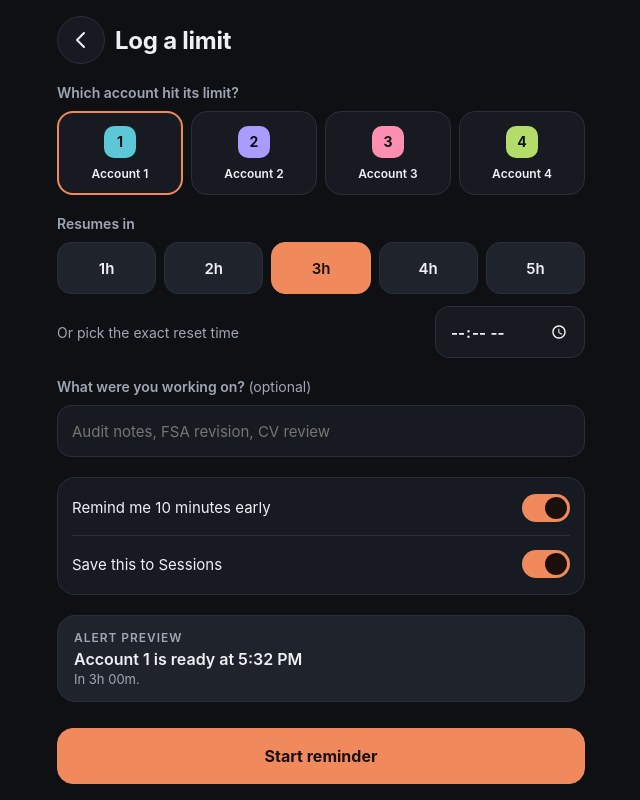
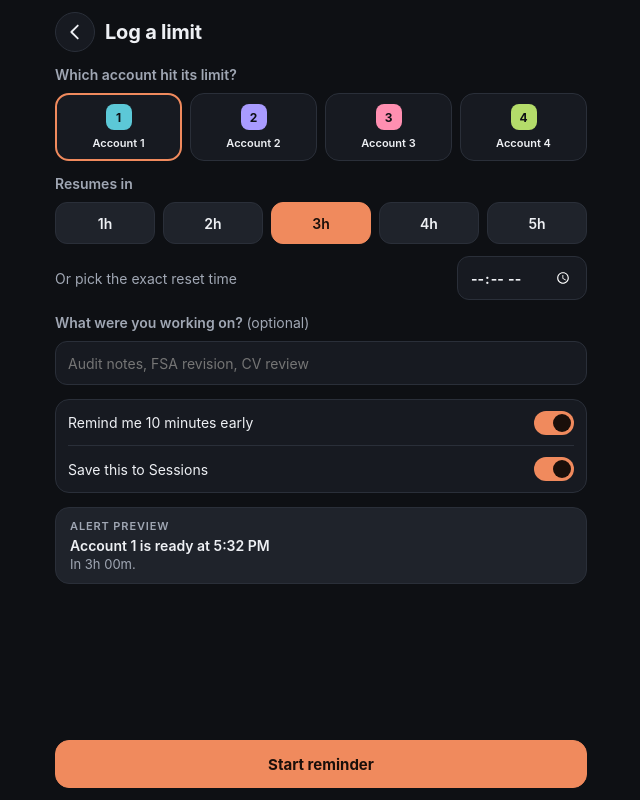
Before and after one commit to Lotuspro57/Reminder-bell, a website: page www/index.html in a window 1280 px wide. Both pictures are taken after a click on the button "Log a limit". Shown: the whole page, without its empty margins (319-959 px from the left). Drawn offline with Linux system fonts and the light colour scheme.

Commit message:
Add files via upload

```diff
--- a/www/index.html
+++ b/www/index.html
@@ -10,15 +10,15 @@
 :root[data-theme=light]{--bg:#F4F5F7;--sf:#FFFFFF;--sf2:#EEF0F4;--ln:#DDE1E8;--tx:#14171C;--mu:#5B6370;--ac:#C2501F;--acT:#FFFFFF;--ok:#1E7A45;--okBg:#DDF3E5;--wt:#8A5A00;--wtBg:#FBEBC8;--wk:#0E6B78;--wkBg:#D5EEF2;--bad:#C0392B;--nav:#FFFFFF;color-scheme:light}
 *{box-sizing:border-box;-webkit-tap-highlight-color:transparent}
 html,body{height:100%}
-body{margin:0;background:var(--bg);color:var(--tx);font-family:Inter,system-ui,-apple-system,"Segoe UI",Roboto,sans-serif;font-size:15px}
+body{margin:0;background:var(--bg);color:var(--tx);font-family:Inter,system-ui,-apple-system,"Segoe UI",Roboto,sans-serif;font-size:14px}
 button{font:inherit;color:inherit;background:none;border:0;padding:0;cursor:pointer}
 button:active,.tap:active{opacity:.7}
 input{font:inherit;color:var(--tx)}
 #app{display:flex;flex-direction:column;height:100dvh;max-width:560px;margin-inline:auto}
-#view{flex:1;overflow-y:auto;padding:calc(env(safe-area-inset-top) + 20px) 16px 20px;display:flex;flex-direction:column;gap:16px}
-h1{margin:0;font-size:28px;font-weight:700;letter-spacing:-.01em}
-h2{margin:0;font-size:15px;font-weight:600}
-.cap{font-size:12px;font-weight:600;letter-spacing:.08em;color:var(--mu);text-transform:uppercase}
+#view{flex:1;overflow-y:auto;padding:calc(env(safe-area-inset-top) + 14px) 14px 14px;display:flex;flex-direction:column;gap:12px}
+h1{margin:0;font-size:24px;font-weight:700;letter-spacing:-.01em}
+h2{margin:0;font-size:14px;font-weight:600}
+.cap{font-size:11px;font-weight:600;letter-spacing:.08em;color:var(--mu);text-transform:uppercase}
 .mu{color:var(--mu)}
 .num{font-variant-numeric:tabular-nums}
 .row{display:flex;align-items:center;gap:10px}
@@ -26,74 +26,78 @@ h2{margin:0;font-size:15px;font-weight:600}
 .sp{flex:1;min-width:0}
 
 /* nav */
-nav{display:flex;border-top:1px solid var(--ln);background:var(--nav);padding:6px 8px calc(env(safe-area-inset-bottom) + 8px)}
-nav button{flex:1;min-height:56px;display:flex;flex-direction:column;align-items:center;justify-content:center;gap:4px;font-size:12px;font-weight:500;color:var(--mu)}
+nav{display:flex;border-top:1px solid var(--ln);background:var(--nav);padding:4px 8px calc(env(safe-area-inset-bottom) + 6px)}
+nav button{flex:1;min-height:48px;display:flex;flex-direction:column;align-items:center;justify-content:center;gap:2px;font-size:11px;font-weight:500;color:var(--mu)}
 nav button.on{color:var(--ac);font-weight:700}
-nav svg,.ic{width:24px;height:24px;fill:none;stroke:currentColor;stroke-width:2;stroke-linecap:round;stroke-linejoin:round}
+nav svg,.ic{width:22px;height:22px;fill:none;stroke:currentColor;stroke-width:2;stroke-linecap:round;stroke-linejoin:round}
 
 /* cards */
-.card{background:var(--sf);border:1px solid var(--ln);border-radius:20px;padding:16px 18px}
-.acc{background:var(--sf);border:1px solid var(--ln);border-radius:18px;padding:12px 16px 14px;cursor:pointer;display:block;width:100%;text-align:left}
-.chip{flex:none;width:32px;height:32px;border-radius:10px;display:flex;align-items:center;justify-content:center;font-weight:700;font-size:14px;color:#0E1014}
-.pill{font-size:12px;font-weight:600;padding:4px 10px;border-radius:99px;background:var(--sf2);color:var(--mu)}
+.card{background:var(--sf);border:1px solid var(--ln);border-radius:16px;padding:12px 14px}
+.acc{background:var(--sf);border:1px solid var(--ln);border-radius:14px;padding:10px 12px 11px;cursor:pointer;display:block;width:100%;text-align:left}
+.chip{flex:none;width:26px;height:26px;border-radius:8px;display:flex;align-items:center;justify-content:center;font-weight:700;font-size:12px;color:#0E1014}
+.pill{font-size:11px;font-weight:600;padding:3px 9px;border-radius:99px;background:var(--sf2);color:var(--mu)}
 .pill.wait{background:var(--wtBg);color:var(--wt)}
 .pill.ready{background:var(--okBg);color:var(--ok)}
 .pill.work{background:var(--wkBg);color:var(--wk)}
-.big{font-size:28px;font-weight:700;font-variant-numeric:tabular-nums;line-height:1.15}
-.hero .big{font-size:46px;line-height:1}
-.bar{height:6px;border-radius:3px;background:var(--ln);margin-top:10px;overflow:hidden}
+.big{font-size:21px;font-weight:700;font-variant-numeric:tabular-nums;line-height:1.15}
+.hero .big{font-size:34px;line-height:1}
+.bar{height:5px;border-radius:3px;background:var(--ln);margin-top:8px;overflow:hidden}
 .bar i{display:block;height:100%;border-radius:3px}
-.btn{min-height:44px;padding:0 16px;border-radius:12px;background:var(--sf2);border:1px solid var(--ln);font-size:13px;font-weight:700;display:inline-flex;align-items:center;justify-content:center;gap:6px}
+.btn{min-height:38px;padding:0 13px;border-radius:10px;background:var(--sf2);border:1px solid var(--ln);font-size:12.5px;font-weight:700;display:inline-flex;align-items:center;justify-content:center;gap:6px}
 .btn.pri{background:var(--ac);border-color:var(--ac);color:var(--acT)}
-.btn.big2{min-height:56px;width:100%;border-radius:16px;font-size:16px}
-.fab{width:48px;height:48px;border-radius:24px;background:var(--ac);color:var(--acT);display:flex;align-items:center;justify-content:center}
+.btn.big2{min-height:48px;width:100%;border-radius:14px;font-size:15px}
+.fab{width:42px;height:42px;border-radius:21px;background:var(--ac);color:var(--acT);display:flex;align-items:center;justify-content:center}
 .fab .ic{stroke-width:2.4}
 .seg{display:grid;gap:8px}
-.opt{min-height:48px;border-radius:14px;background:var(--sf2);border:1px solid var(--ln);display:flex;align-items:center;justify-content:center;font-size:14px;font-weight:600}
+.opt{min-height:40px;border-radius:12px;background:var(--sf2);border:1px solid var(--ln);display:flex;align-items:center;justify-content:center;font-size:13px;font-weight:600}
 .opt.on{background:var(--ac);border-color:var(--ac);color:var(--acT)}
-.who{min-height:84px;border-radius:16px;background:var(--sf);border:1px solid var(--ln);display:flex;flex-direction:column;align-items:center;justify-content:center;gap:8px;padding:8px 4px;font-size:12px;font-weight:600}
+.who{min-height:68px;border-radius:14px;background:var(--sf);border:1px solid var(--ln);display:flex;flex-direction:column;align-items:center;justify-content:center;gap:6px;padding:6px 4px;font-size:11px;font-weight:600}
 .who.on{border:2px solid var(--ac)}
-.list{background:var(--sf);border:1px solid var(--ln);border-radius:18px;padding:2px 14px}
-.li{display:flex;align-items:center;gap:12px;min-height:56px;border-bottom:1px solid var(--ln)}
+.list{background:var(--sf);border:1px solid var(--ln);border-radius:14px;padding:0 12px}
+.li{display:flex;align-items:center;gap:10px;min-height:46px;border-bottom:1px solid var(--ln)}
 .li:last-child{border-bottom:0}
-.sub{display:block;font-size:13px;color:var(--mu);margin-top:2px}
-.tg{width:48px;height:28px;border-radius:14px;background:var(--ln);padding:3px;display:flex;align-items:center;flex:none}
-.tg i{width:22px;height:22px;border-radius:11px;background:var(--tx);display:block}
+.sub{display:block;font-size:12px;color:var(--mu);margin-top:2px}
+.tg{width:40px;height:24px;border-radius:12px;background:var(--ln);padding:3px;display:flex;align-items:center;flex:none}
+.tg i{width:18px;height:18px;border-radius:9px;background:var(--tx);display:block}
 .tg.on{background:var(--ac);justify-content:flex-end}
 .tg.on i{background:var(--acT)}
 .fchips{display:flex;gap:8px;overflow-x:auto;padding-bottom:2px}
-.fchip{flex:none;min-height:44px;padding:0 18px;border-radius:22px;background:var(--sf);border:1px solid var(--ln);font-size:14px;font-weight:600}
+.fchip{flex:none;min-height:36px;padding:0 14px;border-radius:18px;background:var(--sf);border:1px solid var(--ln);font-size:13px;font-weight:600}
 .fchip.on{background:var(--ac);border-color:var(--ac);color:var(--acT)}
-.field{width:100%;min-height:52px;background:var(--sf);border:1px solid var(--ln);border-radius:14px;padding:0 14px;outline:none}
+.field{width:100%;min-height:44px;background:var(--sf);border:1px solid var(--ln);border-radius:12px;padding:0 12px;outline:none}
 .field:focus{border-color:var(--ac)}
 input[type=time].field{color-scheme:inherit}
 .name{background:transparent;border:0;outline:none;width:100%;min-height:44px;font-size:15px}
-.stat{font-size:26px;font-weight:700;line-height:1.1}
-.days{display:flex;align-items:flex-end;gap:6px;height:48px}
+.stat{font-size:20px;font-weight:700;line-height:1.1}
+.days{display:flex;align-items:flex-end;gap:6px;height:42px}
 .days div{flex:1;display:flex;flex-direction:column;align-items:center;justify-content:flex-end;gap:4px;height:100%;font-size:11px;color:var(--mu)}
 .days i{display:block;width:100%;border-radius:4px;background:var(--ln)}
 .days i.today{background:var(--ac)}
-.srow{background:var(--sf);border:1px solid var(--ln);border-radius:16px;padding:12px 8px 12px 14px;display:flex;gap:12px;align-items:flex-start}
-.del{flex:none;width:44px;height:44px;margin:-8px 0;display:flex;align-items:center;justify-content:center;color:var(--mu);border-radius:12px}
+.srow{background:var(--sf);border:1px solid var(--ln);border-radius:14px;padding:9px 4px 9px 12px;display:flex;gap:10px;align-items:flex-start}
+.del{flex:none;width:40px;height:40px;margin:-6px 0;display:flex;align-items:center;justify-content:center;color:var(--mu);border-radius:12px}
 .ok{color:var(--ok)}.bad{color:var(--bad)}
 .note{font-size:12px;color:var(--mu);line-height:1.5;padding:0 4px}
 .empty{text-align:center;color:var(--mu);padding:32px 16px;line-height:1.6}
-.prev{background:var(--sf2);border:1px solid var(--ln);border-radius:18px;padding:14px 16px}
+.prev{background:var(--sf2);border:1px solid var(--ln);border-radius:14px;padding:11px 14px}
 .native .webonly{display:none}
 
 /* sheet */
 #sheet{position:fixed;inset:0;background:var(--bg);display:none;flex-direction:column;z-index:30;max-width:560px;margin-inline:auto}
 #sheet.on{display:flex}
-#sheetBody{flex:1;overflow-y:auto;padding:calc(env(safe-area-inset-top) + 16px) 16px 16px;display:flex;flex-direction:column;gap:20px}
-#sheetFoot{padding:10px 16px calc(env(safe-area-inset-bottom) + 16px)}
-.back{width:48px;height:48px;border-radius:24px;background:var(--sf);border:1px solid var(--ln);display:flex;align-items:center;justify-content:center}
+#sheetBody{flex:1;overflow-y:auto;padding:calc(env(safe-area-inset-top) + 12px) 14px 14px;display:flex;flex-direction:column;gap:14px}
+#sheetFoot{padding:8px 14px calc(env(safe-area-inset-bottom) + 12px)}
+.back{width:40px;height:40px;border-radius:20px;background:var(--sf);border:1px solid var(--ln);display:flex;align-items:center;justify-content:center}
 
 .toast{position:fixed;left:50%;bottom:88px;transform:translateX(-50%);background:#000d;color:#fff;padding:10px 16px;border-radius:99px;font-size:13px;opacity:0;pointer-events:none;transition:.25s;max-width:90%;text-align:center;z-index:50}
 .toast.on{opacity:1}
 #alert{position:fixed;inset:0;background:#000d;display:none;align-items:center;justify-content:center;padding:24px;z-index:60}
 #alert.on{display:flex}
 #alert div{background:var(--sf);border:2px solid var(--ok);border-radius:22px;padding:24px;text-align:center;max-width:340px;width:100%}
-#alert h2{font-size:18px;margin-bottom:6px}
+#alert h2{font-size:17px;margin-bottom:6px}
+#ren{position:fixed;inset:0;background:#000c;display:none;align-items:center;justify-content:center;padding:24px;z-index:70}
+#ren.on{display:flex}
+#ren>div{background:var(--sf);border:1px solid var(--ln);border-radius:18px;padding:18px;max-width:340px;width:100%}
+#ren h2{margin-bottom:12px;font-size:16px}
 </style>
 </head>
 <body>
@@ -108,6 +112,7 @@ input[type=time].field{color-scheme:inherit}
 
 <div id="sheet"><div id="sheetBody"></div><div id="sheetFoot"><button class="btn pri big2" data-savesheet>Start reminder</button></div></div>
 <div id="alert"><div><h2 id="aT">Limit reset</h2><p id="aP"></p><button class="btn pri" id="aOk">OK</button></div></div>
+<div id="ren"><div><h2>Rename account</h2><input class="field" id="renIn" maxlength="24" autocomplete="off" aria-label="Account name"><div class="row" style="margin-top:14px;justify-content:flex-end"><button class="btn" data-rencancel>Cancel</button><button class="btn pri" data-rensave>Save</button></div></div></div>
 <div class="toast" id="toast"></div>
 
 <script>
@@ -142,7 +147,7 @@ let LOG=load(LKEY,[]);
 if(ST.keepDays>0){const cut=Date.now()-ST.keepDays*864e5;LOG=LOG.filter(s=>s.hitAt>=cut)}
 const saveS=()=>put(KEY,S), saveT=()=>put(SKEY,ST), saveL=()=>put(LKEY,LOG);
 
-let tab='acc', fil='all', sh=null, perm={};
+let tab='acc', fil='all', sh=null, perm={}, renIdx=null;
 const channel=()=>'limit_'+ST.tone;
 
 function toast(m){const t=$('#toast');t.textContent=m;t.classList.add('on');clearTimeout(toast.h);toast.h=setTimeout(()=>t.classList.remove('on'),2800)}
@@ -336,7 +341,7 @@ function renderSet(){
   $('#view').innerHTML=`
   <h1>Settings</h1>
   <section><div class="cap" style="margin-bottom:8px">Account names</div>
-    <div class="list">${S.map((a,i)=>`<div class="li">${chipHtml(i)}<input class="name accname" data-i="${i}" value="${esc(a.name)}" maxlength="24" aria-label="Account ${i+1} name"></div>`).join('')}</div></section>
+    <div class="list">${S.map((a,i)=>`<div class="li tap" data-ren="${i}" role="button" tabindex="0" aria-label="Rename ${esc(a.name)}">${chipHtml(i)}<span class="sp" style="font-weight:600">${esc(a.name)}</span><span style="font-size:12px;font-weight:700;color:var(--ac)">Rename</span></div>`).join('')}</div></section>
   <section><div class="cap" style="margin-bottom:8px">Appearance</div>
     <div class="card" style="padding:12px 14px"><div class="seg" style="grid-template-columns:repeat(3,1fr)">
       ${[['dark','Dark'],['light','Light'],['system','System']].map(([k,l])=>`<button class="opt ${ST.theme===k?'on':''}" data-theme="${k}">${l}</button>`).join('')}</div></div></section>
@@ -366,7 +371,7 @@ function renderSet(){
     </div></section>
   <section><div class="cap" style="margin-bottom:8px">Alarms</div>
     <button class="btn" data-resetall>Clear all running alarms</button></section>
-  <div class="note" style="text-align:center;padding:8px 0 16px">Limit Bell v2.0 (Sessions + redesign)</div>`;
+  <div class="note" style="text-align:center;padding:8px 0 16px">Limit Bell v2.1 (compact + rename fix)</div>`;
   if(native)pendingCount().then(n=>{const e=$('#pc');if(e)e.textContent=n})
 }
 async function refreshPerm(){
@@ -374,7 +379,7 @@ async function refreshPerm(){
   try{perm.notif=(await LN.checkPermissions()).display}catch(e){}
   try{perm.exact=(await LN.checkExactNotificationSetting()).exact_alarm}catch(e){}
   try{if(SO)perm.bat=(await SO.status()).batteryUnrestricted}catch(e){}
-  if(tab==='set'&&!document.activeElement?.classList.contains('accname')){const y=$('#view').scrollTop;renderSet();$('#view').scrollTop=y}
+  if(tab==='set'&&!$('#ren').classList.contains('on')){const y=$('#view').scrollTop;renderSet();$('#view').scrollTop=y}
 }
 async function openPhone(t){
   if(!SO){toast('Works in the Android app only (install the newest APK)');return}
@@ -401,13 +406,13 @@ function renderSheet(){
   const a=S[sh.acc],now=Date.now(),s=stateOf(a,now),ms=shTarget();
   const info=s==='work'?`<div class="note">Worked so far: <b>${fmtDur(now-a.startedAt)}</b></div>`:s==='wait'?`<div class="note">Currently waiting until ${fmtT(a.resetAt)}. Saving updates that reset time.</div>`:'';
   $('#sheetBody').innerHTML=`
-  <div class="row"><button class="back" data-closesheet aria-label="Back"><svg class="ic" viewBox="0 0 24 24"><path d="M15 5l-7 7 7 7"/></svg></button><h1 style="font-size:24px">Log a limit</h1></div>
+  <div class="row"><button class="back" data-closesheet aria-label="Back"><svg class="ic" viewBox="0 0 24 24"><path d="M15 5l-7 7 7 7"/></svg></button><h1 style="font-size:20px">Log a limit</h1></div>
   <section><h2 class="mu" style="font-size:14px;margin-bottom:10px">Which account hit its limit?</h2>
     <div style="display:grid;grid-template-columns:repeat(4,minmax(0,1fr));gap:8px">
     ${S.map((x,i)=>`<button class="who ${sh.acc===i?'on':''}" data-sacc="${i}">${chipHtml(i)}<span style="max-width:100%;overflow:hidden;text-overflow:ellipsis;white-space:nowrap">${esc(x.name)}</span></button>`).join('')}</div>${info}</section>
   <section><h2 class="mu" style="font-size:14px;margin-bottom:10px">Resumes in</h2>
-    <div class="seg" style="grid-template-columns:repeat(5,1fr)">${[1,2,3,4,5].map(h=>`<button class="opt ${!sh.time&&sh.h===h?'on':''}" style="min-height:52px;font-size:15px" data-sh="${h}">${h}h</button>`).join('')}</div>
-    <div class="row" style="margin-top:12px"><span class="mu sp" style="font-size:14px">Or pick the exact reset time</span><input class="field" style="width:150px;font-weight:700" type="time" id="shTime" value="${sh.time}" aria-label="Exact reset time"></div></section>
+    <div class="seg" style="grid-template-columns:repeat(5,1fr)">${[1,2,3,4,5].map(h=>`<button class="opt ${!sh.time&&sh.h===h?'on':''}" style="min-height:42px;font-size:14px" data-sh="${h}">${h}h</button>`).join('')}</div>
+    <div class="row" style="margin-top:12px"><span class="mu sp" style="font-size:14px">Or pick the exact reset time</span><input class="field" style="width:130px;font-weight:700" type="time" id="shTime" value="${sh.time}" aria-label="Exact reset time"></div></section>
   <section><h2 class="mu" style="font-size:14px;margin-bottom:10px">What were you working on? <span style="font-weight:400">(optional)</span></h2>
     <input class="field" id="shNote" maxlength="60" placeholder="Audit notes, FSA revision, CV review" value="${esc(sh.note)}"></section>
   <section class="list">
@@ -415,7 +420,7 @@ function renderSheet(){
     <div class="li"><span class="sp">Save this to Sessions</span><button class="tg ${sh.save?'on':''}" data-stog="save" aria-label="Save to sessions"><i></i></button></div>
   </section>
   <section class="prev"><div class="cap" style="margin-bottom:4px">Alert preview</div>
-    <div style="font-size:16px;font-weight:600">${esc(a.name)} is ready at ${fmtT(ms)}</div>
+    <div style="font-size:14px;font-weight:600">${esc(a.name)} is ready at ${fmtT(ms)}</div>
     <div class="mu" style="font-size:13px;margin-top:2px">In ${fmtDur(ms-now)}.${native?' Phone alarm, works with the app closed.':''}</div></section>`;
 }
 async function saveSheet(){
@@ -444,9 +449,12 @@ function startSession(i){
 
 /* ================= events ================= */
 document.addEventListener('click',async e=>{
-  const t=e.target.closest('[data-tab],[data-open],[data-start],[data-fil],[data-del],[data-theme],[data-tone],[data-prev],[data-tog],[data-keep],[data-export],[data-clear],[data-perm],[data-test],[data-resetall],[data-closesheet],[data-sacc],[data-sh],[data-stog],[data-savesheet]');
+  const t=e.target.closest('[data-tab],[data-open],[data-start],[data-fil],[data-del],[data-theme],[data-tone],[data-prev],[data-tog],[data-keep],[data-export],[data-clear],[data-perm],[data-test],[data-resetall],[data-closesheet],[data-sacc],[data-sh],[data-stog],[data-savesheet],[data-ren],[data-rencancel],[data-rensave]');
   if(!t)return;
   const d=t.dataset;
+  if(d.ren!==undefined){renIdx=+d.ren;const el=$('#renIn');el.value=S[renIdx].name;$('#ren').classList.add('on');setTimeout(()=>{el.focus();el.select()},60);return}
+  if(d.rencancel!==undefined){$('#ren').classList.remove('on');renIdx=null;return}
+  if(d.rensave!==undefined){saveRename();return}
   if(d.tab){tab=d.tab;render();if(tab==='set')refreshPerm();return}
   if(d.start!==undefined){startSession(+d.start);return}
   if(d.open!==undefined){openSheet(d.open==='auto'?'auto':+d.open);return}
@@ -478,16 +486,20 @@ document.addEventListener('click',async e=>{
   if(d.resetall!==undefined){if(confirm('Cancel all running alarms?')){S.forEach(a=>{a.resetAt=null;a.notified=true;a.startedAt=null;nativeCancelAll(a.id)});saveS();toast('Alarms cleared')}return}
 });
 document.addEventListener('keydown',e=>{if((e.key==='Enter'||e.key===' ')&&e.target.matches('[role=button]')){e.preventDefault();e.target.click()}});
+function saveRename(){
+  if(renIdx==null)return;
+  const i=renIdx,v=$('#renIn').value.trim();
+  S[i].name=v||('Account '+(i+1));saveS();
+  $('#ren').classList.remove('on');renIdx=null;
+  if(native&&S[i].resetAt&&S[i].resetAt>Date.now())nativeSchedule(S[i],true);
+  render();toast('Renamed to '+S[i].name);
+}
+document.addEventListener('keydown',e=>{if(e.target.id==='renIn'&&e.key==='Enter'){e.preventDefault();saveRename()}});
 document.addEventListener('input',e=>{
   if(e.target.id==='shNote'&&sh)sh.note=e.target.value;
 });
 document.addEventListener('change',e=>{
   if(e.target.id==='shTime'&&sh){sh.time=e.target.value;renderSheet();return}
-  if(e.target.classList.contains('accname')){
-    const i=+e.target.dataset.i;
-    S[i].name=e.target.value.trim()||('Account '+(i+1));e.target.value=S[i].name;saveS();
-    if(native&&S[i].resetAt&&S[i].resetAt>Date.now())nativeSchedule(S[i],true);
-  }
 });
 
 function exportCsv(){
```
